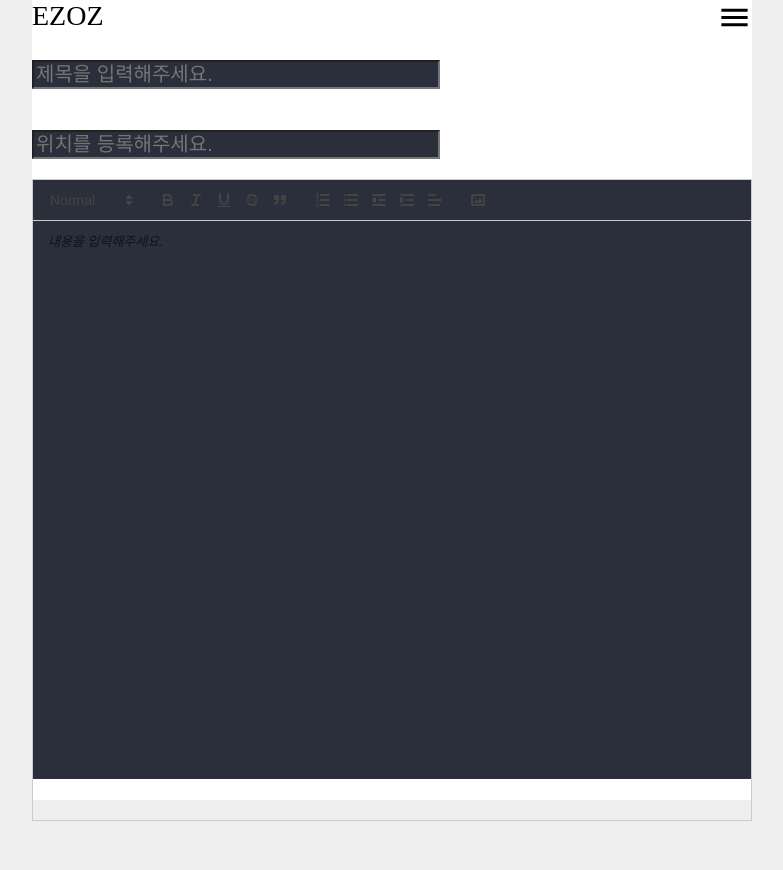
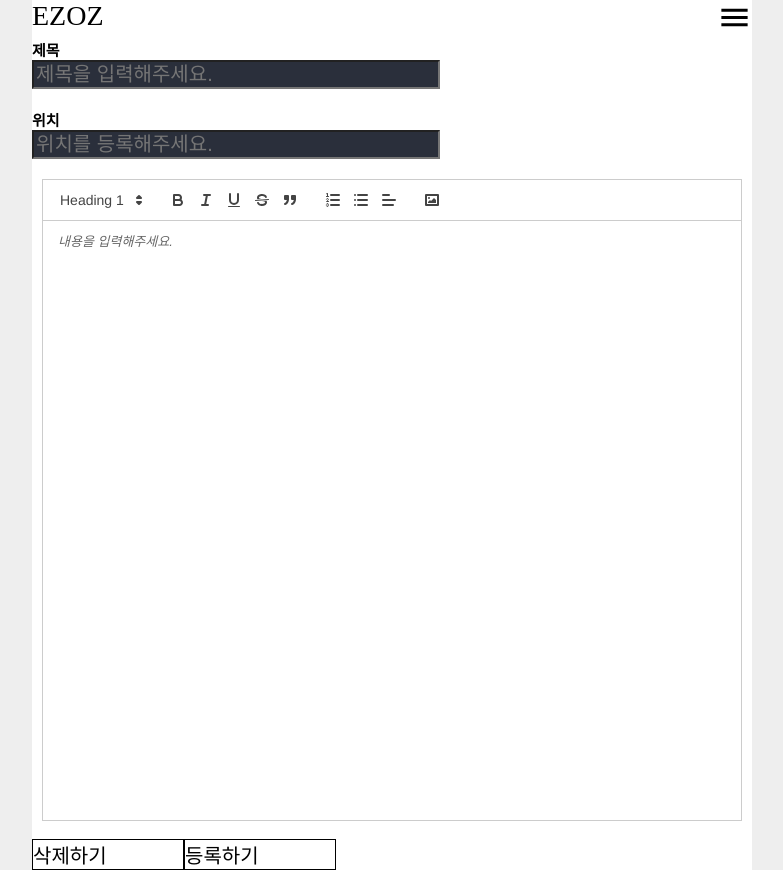
Before and after one commit to project-ezoz/ezoz-front, a React (Vite) app: page /map/post in a window 1280 px wide. Shown: the whole page, without its empty margins (248-1031 px from the left). Before the commit the page ends 821 px from the top, so only its background shows below. Built offline with nearby package versions, Linux system fonts and the light colour scheme.

Commit message:
Feat : 마커 검색

```diff
--- a/src/api.ts
+++ b/src/api.ts
@@ -1,2 +1,9 @@
-export const GET_GOOGLE_TOKEN = (code: string) =>
-  `https://ezoz-trip.com/auth/google?code=${code}`;
+export const GET_GOOGLE_TOKEN = (code: string) => `/auth/google?code=${code}`;
+export const POST_MARKER = () => `/marker`;
+export const DELETE_MARKER = (id: number) => `/marker/${id}`;
+export const GET_MARKER_LIST = () => `/marker`;
+export const GET_MARKER = (id: number) => `/marker/${id}`;
+export const PUT_MARKER = (id: number) => `/marker/${id}`;
+
+export const SEARCH_MARKER = (keyword: string) =>
+  `https://ezoz-trip.com/marker/?keyword=${keyword}`;
--- a/src/components/Map/SearchInput.tsx
+++ b/src/components/Map/SearchInput.tsx
@@ -1,9 +1,13 @@
 import React, { useState } from "react";
 import styled from "styled-components";
 import ClearIcon from "@mui/icons-material/Clear";
+import axios from "axios";
+import { SEARCH_MARKER } from "../../api";
+import { useToken } from "../../hooks/useToken";
 export const SearchInput = () => {
   const [text, setText] = useState<string>("");
   const [searched, setSearched] = useState<string[]>([]);
+  const token = useToken();
   const handleChange = (event: React.ChangeEvent<HTMLInputElement>) => {
     setText(event.target.value);
   };
@@ -11,6 +15,13 @@ export const SearchInput = () => {
     if (event.key === "Enter") {
       setSearched((prev) => [...prev, text]);
       setText("");
+      axios
+        .get(SEARCH_MARKER(text), {
+          headers: {
+            Authorization: `Bearer ${token}`,
+          },
+        })
+        .then((res) => console.log(res));
     }
   };
   return (
--- /dev/null
+++ b/src/components/MapPost/ApplyButton.tsx
@@ -0,0 +1,13 @@
+import React from "react";
+import styled from "styled-components";
+
+export const ApplyButton = () => {
+  return <Button>등록하기</Button>;
+};
+
+const Button = styled.div`
+  width: 150px;
+  font-size: 20px;
+  border: 1px solid black;
+  cursor: pointer;
+`;
--- /dev/null
+++ b/src/components/MapPost/DeleteButton.tsx
@@ -0,0 +1,12 @@
+import React from "react";
+import styled from "styled-components";
+
+export const DeleteButton = () => {
+  return <Button>삭제하기</Button>;
+};
+const Button = styled.div`
+  width: 150px;
+  font-size: 20px;
+  border: 1px solid black;
+  cursor: pointer;
+`;
--- a/src/components/MapPost/InputArea.tsx
+++ b/src/components/MapPost/InputArea.tsx
@@ -21,7 +21,7 @@ const InputSection = styled.div`
 `;
 
 const Text = styled.label`
-  color: #fff;
+  color: #000;
   font-size: 15px;
   font-weight: 600;
 `;
--- a/src/components/MapPost/InputTextArea.tsx
+++ b/src/components/MapPost/InputTextArea.tsx
@@ -10,10 +10,9 @@ export const InputTextArea = () => {
     "underline",
     "strike",
     "blockquote",
-    "size",
+
     "list",
     "bullet",
-    "indent",
     "link",
     "image",
   ];
@@ -21,15 +20,9 @@ export const InputTextArea = () => {
     () => ({
       toolbar: {
         container: [
-          [{ size: ["small", false, "large", "huge"] }],
+          [{ header: [1, 2, 3, 4] }],
           ["bold", "italic", "underline", "strike", "blockquote"],
-          [
-            { list: "ordered" },
-            { list: "bullet" },
-            { indent: "-1" },
-            { indent: "+1" },
-            { align: [] },
-          ],
+          [{ list: "ordered" }, { list: "bullet" }, { align: [] }],
           ["image"],
         ],
       },
@@ -37,15 +30,15 @@ export const InputTextArea = () => {
     []
   );
   return (
-    <>
+    <div style={{ height: "650px" }}>
       <ReactQuill
-        style={{ height: "600px", color: "#fff", backgroundColor: "#2A2F3B" }}
+        style={{ height: "600px", color: "#000", backgroundColor: "#fff" }}
         modules={modules}
         formats={formats}
         placeholder="내용을 입력해주세요."
         theme="snow"
         value={contents}
       />
-    </>
+    </div>
   );
 };
--- a/src/components/MapPost/PostWrapper.tsx
+++ b/src/components/MapPost/PostWrapper.tsx
@@ -1,4 +1,7 @@
 import React from "react";
+import styled from "styled-components";
+import { ApplyButton } from "./ApplyButton";
+import { DeleteButton } from "./DeleteButton";
 import { InputArea } from "./InputArea";
 import { InputTextArea } from "./InputTextArea";
 
@@ -7,7 +10,22 @@ export const PostWrapper = () => {
     <>
       <InputArea name="제목" placeholder="제목을 입력해주세요." />
       <InputArea name="위치" placeholder="위치를 등록해주세요." />
-      <InputTextArea />
+      <QuillSection>
+        <InputTextArea />
+      </QuillSection>
+      <ButtonSection>
+        <DeleteButton />
+        <ApplyButton />
+      </ButtonSection>
     </>
   );
 };
+
+const QuillSection = styled.div`
+  margin: 10px;
+`;
+
+const ButtonSection = styled.div`
+  display: flex;
+  flex-direction: row;
+`;
--- /dev/null
+++ b/src/types.ts
@@ -0,0 +1,5 @@
+export interface MarkerType {
+  title: string;
+  latlan: string;
+  contents: string;
+}
--- a/vite.config.ts
+++ b/vite.config.ts
@@ -4,13 +4,5 @@ import tsconfigPaths from "vite-tsconfig-paths";
 
 // https://vitejs.dev/config/
 export default defineConfig({
-  plugins: [react(), tsconfigPaths()],
-  server: {
-    proxy: {
-      "/api": {
-        target: "https://ezoz-trip.com",
-        changeOrigin: true,
-      },
-    },
-  },
+  plugins: [react()],
 });
```
Also changed, not shown: src/store/mapActions.ts (added, +31 -0 lines).
